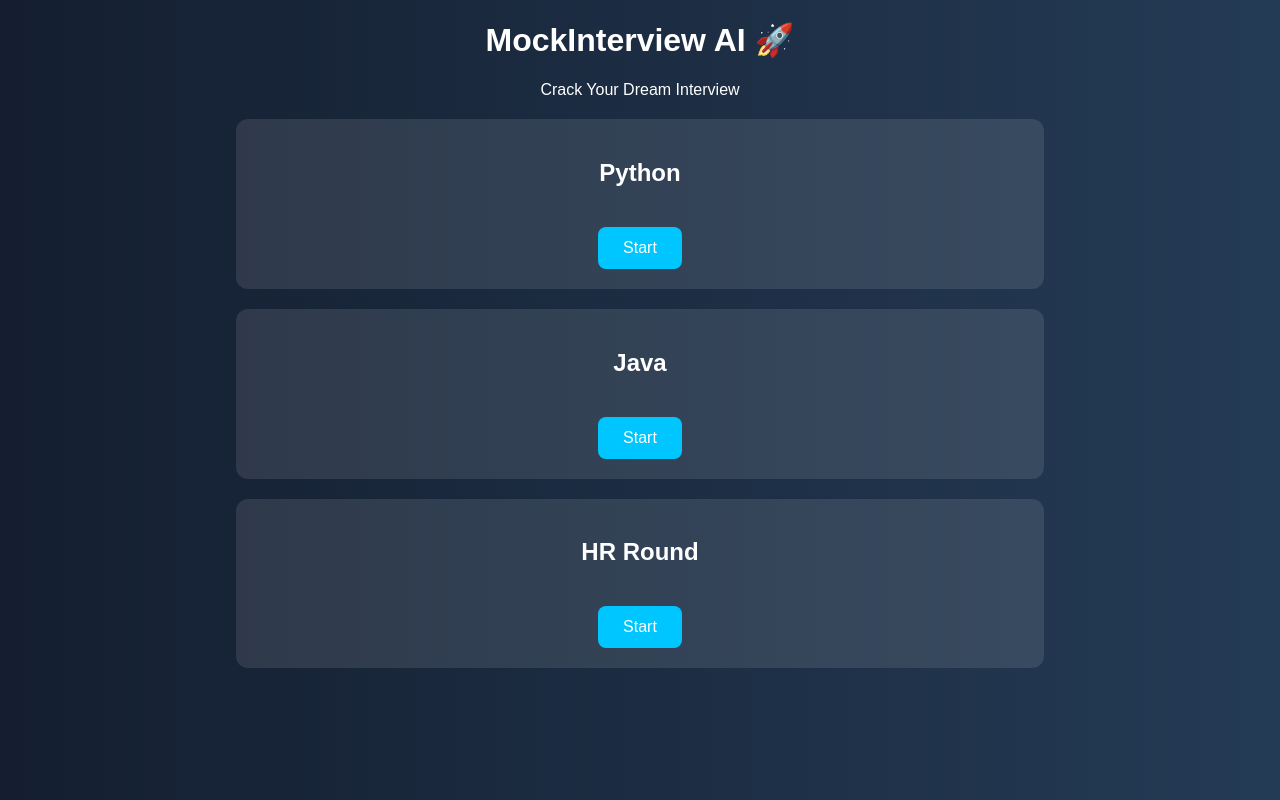
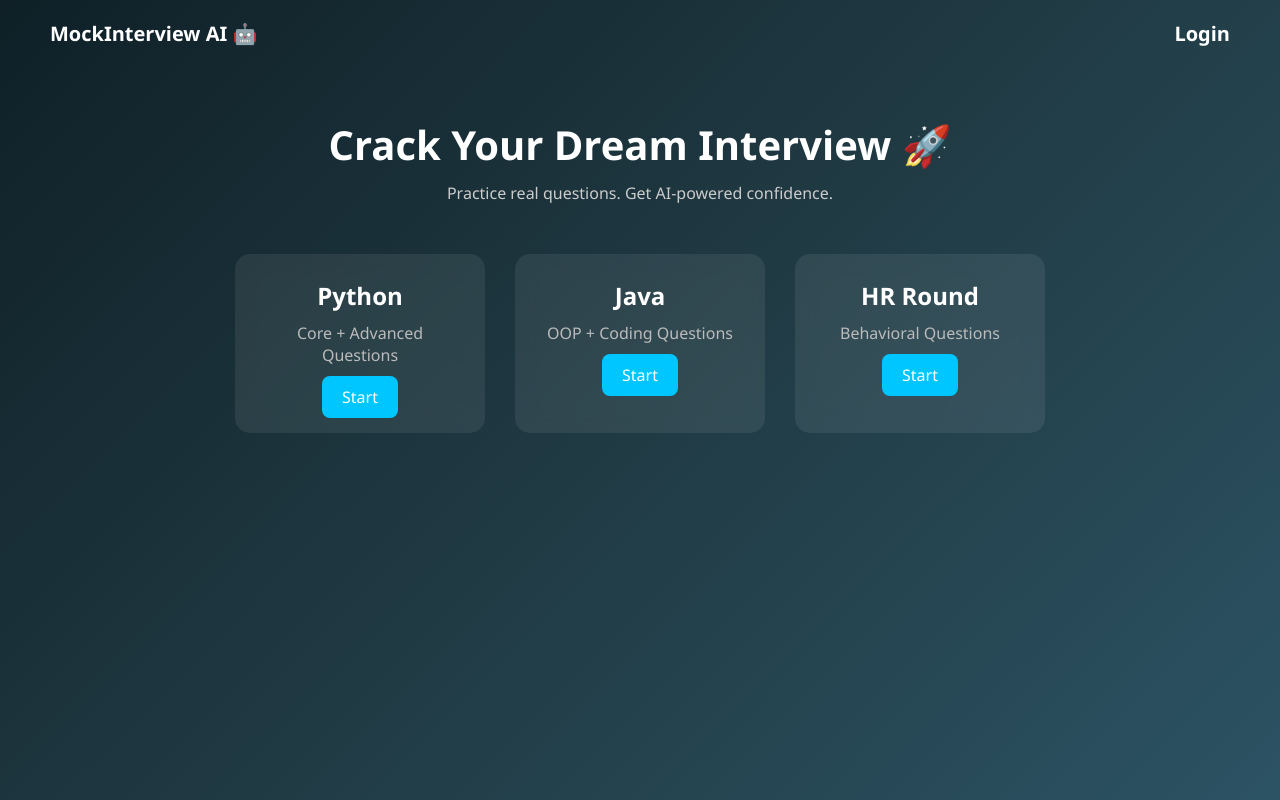
Before and after one commit to sakshimangulkar/mock-interview, a Flask app: page / in a window 1280 px wide. Run offline with Flask 3, Linux system fonts and the light colour scheme.

Commit message:
modern UI upgrade

```diff
--- a/static/style.css
+++ b/static/style.css
@@ -1,39 +1,119 @@
-body {
-    font-family: Arial;
-    text-align: center;
-    background: linear-gradient(to right, #141e30, #243b55);
-    color: white;
+* {
     margin: 0;
     padding: 0;
+    box-sizing: border-box;
+    font-family: 'Segoe UI', sans-serif;
 }
 
-.container {
+body {
+    background: linear-gradient(135deg, #0f2027, #203a43, #2c5364);
+    color: white;
+    min-height: 100vh;
+}
+
+/* Navbar */
+.navbar {
+    display: flex;
+    justify-content: space-between;
+    padding: 20px 50px;
+    font-size: 20px;
+    font-weight: bold;
+}
+
+/* Hero Section */
+.hero {
+    text-align: center;
     margin-top: 50px;
 }
 
-.card, .question-box {
-    background: rgba(255,255,255,0.1);
+.hero h1 {
+    font-size: 40px;
+    margin-bottom: 10px;
+}
+
+.hero p {
+    color: #ccc;
+}
+
+/* Cards */
+.cards {
+    display: flex;
+    justify-content: center;
+    gap: 30px;
+    margin-top: 50px;
+    flex-wrap: wrap;
+}
+
+.card {
+    background: rgba(255, 255, 255, 0.08);
+    backdrop-filter: blur(10px);
+    padding: 25px;
+    width: 250px;
+    border-radius: 15px;
+    text-align: center;
+    transition: 0.3s;
+}
+
+.card:hover {
+    transform: translateY(-10px);
+}
+
+.card h2 {
+    margin-bottom: 10px;
+}
+
+.card p {
+    color: #bbb;
+    margin-bottom: 20px;
+}
+
+/* Buttons */
+.btn {
+    text-decoration: none;
+    padding: 10px 20px;
+    border-radius: 8px;
+    background: #00c6ff;
+    color: white;
+    transition: 0.3s;
+}
+
+.btn:hover {
+    background: #0072ff;
+}
+
+/* Interview Page */
+.container {
+    width: 60%;
+    margin: 50px auto;
+}
+
+.question-box {
+    background: rgba(255,255,255,0.08);
     padding: 20px;
-    margin: 20px auto;
-    width: 60%;
+    margin-bottom: 20px;
     border-radius: 12px;
 }
 
 input {
-    width: 70%;
+    width: 100%;
     padding: 10px;
+    margin-top: 10px;
     border-radius: 8px;
     border: none;
 }
 
-button, a {
-    display: inline-block;
+button {
     margin-top: 20px;
     padding: 12px 25px;
+    border-radius: 8px;
+    border: none;
     background: #00c6ff;
     color: white;
-    text-decoration: none;
-    border-radius: 8px;
-    border: none;
     cursor: pointer;
 }
+
+/* Result Page */
+.result-box {
+    text-align: center;
+    margin-top: 100px;
+}
--- a/templates/index.html
+++ b/templates/index.html
@@ -6,22 +6,36 @@
 </head>
 <body>
 
-<h1>MockInterview AI 🚀</h1>
-<p>Crack Your Dream Interview</p>
+<div class="navbar">
+    <div>MockInterview AI 🤖</div>
+    <div>Login</div>
+</div>
+
+<div class="hero">
+    <h1>Crack Your Dream Interview 🚀</h1>
+    <p>Practice real questions. Get AI-powered confidence.</p>
+</div>
+
+<div class="cards">
 
     <div class="card">
         <h2>Python</h2>
-    <a href="/interview/python">Start</a>
+        <p>Core + Advanced Questions</p>
+        <a href="/interview/python" class="btn">Start</a>
     </div>
 
     <div class="card">
         <h2>Java</h2>
-    <a href="/interview/java">Start</a>
+        <p>OOP + Coding Questions</p>
+        <a href="/interview/java" class="btn">Start</a>
     </div>
 
     <div class="card">
         <h2>HR Round</h2>
-    <a href="/interview/hr">Start</a>
+        <p>Behavioral Questions</p>
+        <a href="/interview/hr" class="btn">Start</a>
+    </div>
+
 </div>
 
 </body>
```
Also changed, not shown: templates/interview.html (+4 -4 lines), templates/result.html (+14 -5 lines). Lines whose indentation alone changed are shown as unchanged.
